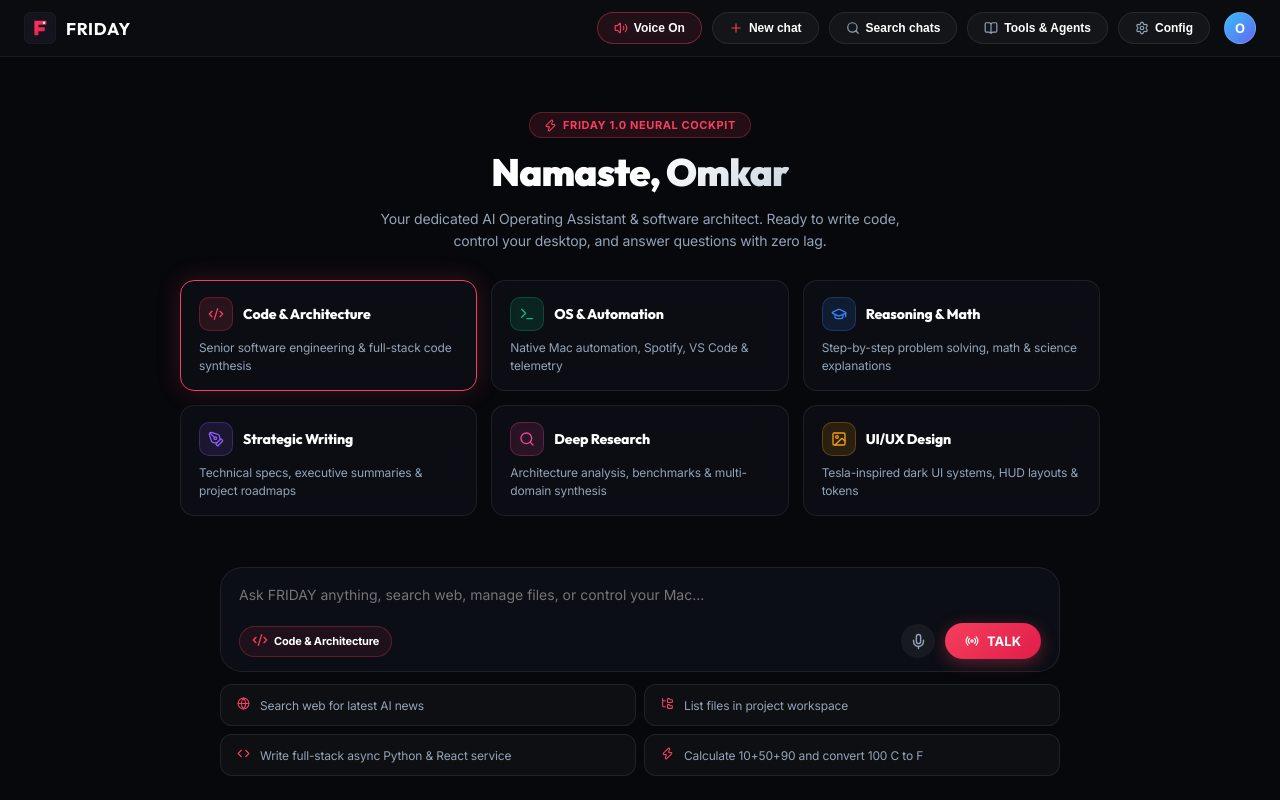
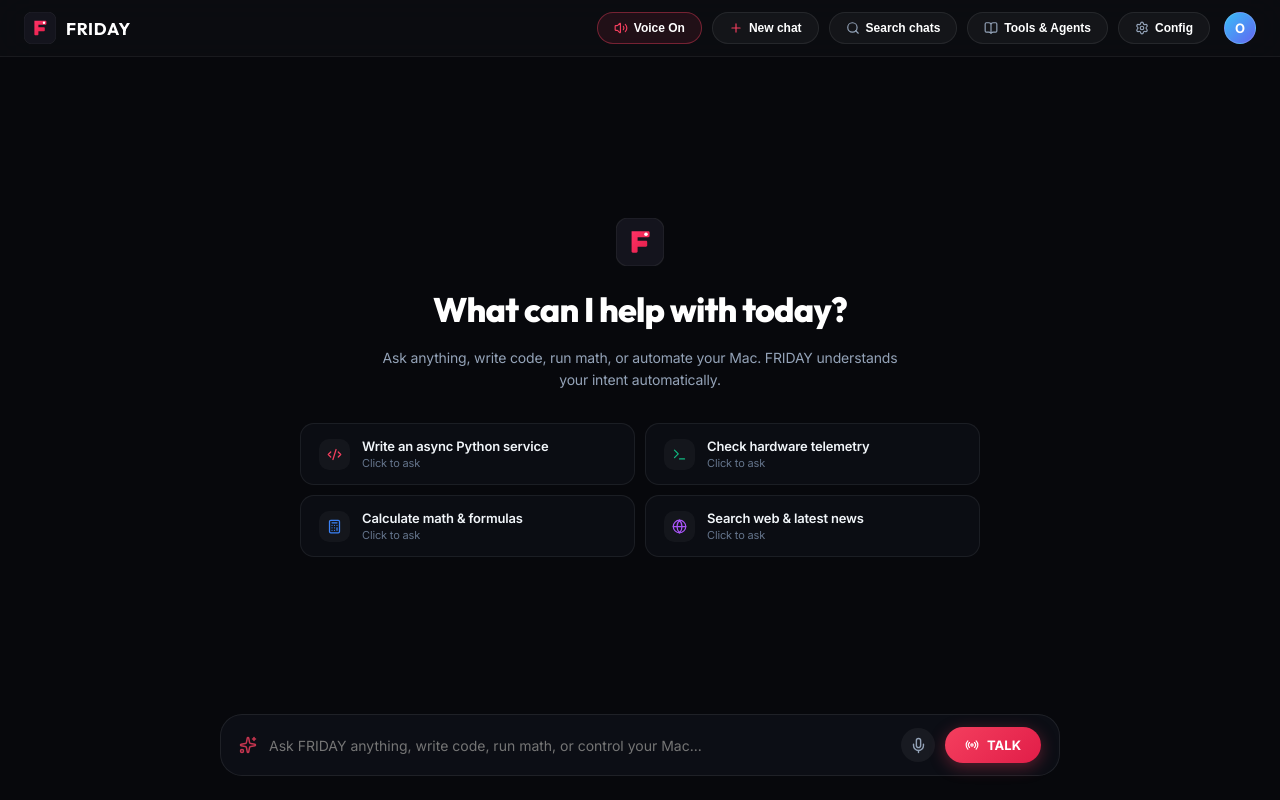
Before and after one commit to OK45batwal/FRIDAY, a React (Vite) app in the folder apps/desktop/: page / in a window 1280 px wide. Built offline with nearby package versions, Linux system fonts and the light colour scheme; no server answers.

Commit message:
feat(ui): remove manual mode cards, streamline universal ChatGPT/Gemini welcome hero

```diff
--- a/apps/desktop/src/components/chat/ChatPanel.tsx
+++ b/apps/desktop/src/components/chat/ChatPanel.tsx
@@ -5,17 +5,15 @@ import type { Message } from '../../types';
 
 interface ChatPanelProps {
   messages: Message[];
-  selectedAgent: string;
+  selectedAgent?: string;
   onSpeak: (text: string) => void;
-  onSelectAgent: (agentId: string) => void;
-  onTriggerPrompt: (prompt: string, agentId: string) => void;
+  onSelectAgent?: (agentId: string) => void;
+  onTriggerPrompt: (prompt: string, agentId?: string) => void;
 }
 
 export const ChatPanel: React.FC<ChatPanelProps> = ({
   messages,
-  selectedAgent,
   onSpeak,
-  onSelectAgent,
   onTriggerPrompt
 }) => {
   const bottomRef = useRef<HTMLDivElement | null>(null);
@@ -28,9 +26,7 @@ export const ChatPanel: React.FC<ChatPanelProps> = ({
     return (
       <div style={{ flex: 1, overflowY: 'auto', display: 'flex', alignItems: 'center', justifyContent: 'center', width: '100%' }}>
         <WelcomeHero
-          selectedAgent={selectedAgent}
-          onSelectAgent={onSelectAgent}
-          onTriggerPrompt={onTriggerPrompt}
+          onTriggerPrompt={(prompt) => onTriggerPrompt(prompt, 'general')}
         />
       </div>
     );
--- a/apps/desktop/src/components/chat/FloatingInputDock.tsx
+++ b/apps/desktop/src/components/chat/FloatingInputDock.tsx
@@ -1,28 +1,18 @@
 import React, { useState, useEffect, useRef } from 'react';
-import { Mic, MicOff, Send, Code, Zap, Radio, Globe, FolderTree } from 'lucide-react';
-import { AGENT_MODES } from '../home/WelcomeHero';
+import { Mic, MicOff, Send, Radio, Sparkles } from 'lucide-react';
 
 interface FloatingInputDockProps {
   isListening: boolean;
-  selectedAgent: string;
+  selectedAgent?: string;
   onToggleVoice: () => void;
   onSendMessage: (text: string, inputType: 'text' | 'voice', agentMode?: string) => void;
-  onSelectAgent: (agentId: string) => void;
+  onSelectAgent?: (agentId: string) => void;
 }
-
-const QUICK_PROMPTS = [
-  { id: 'search', label: 'Search web for latest AI news', icon: <Globe size={13} />, agent: 'general' },
-  { id: 'files', label: 'List files in project workspace', icon: <FolderTree size={13} />, agent: 'system' },
-  { id: 'code', label: 'Write full-stack async Python & React service', icon: <Code size={13} />, agent: 'programming' },
-  { id: 'math', label: 'Calculate 10+50+90 and convert 100 C to F', icon: <Zap size={13} />, agent: 'education' }
-];
 
 export const FloatingInputDock: React.FC<FloatingInputDockProps> = ({
   isListening,
-  selectedAgent,
   onToggleVoice,
-  onSendMessage,
-  onSelectAgent
+  onSendMessage
 }) => {
   const [text, setText] = useState('');
   const [isRecording, setIsRecording] = useState(false);
@@ -57,19 +47,17 @@ export const FloatingInputDock: React.FC<FloatingInputDockProps> = ({
       recognition.onend = () => {
         setIsRecording(false);
         if (text.trim()) {
-          // Auto-submit voice transcription
-          onSendMessage(text.trim(), 'voice', selectedAgent);
+          onSendMessage(text.trim(), 'voice', 'general');
           setText('');
         }
       };
 
       recognitionRef.current = recognition;
     }
-  }, [selectedAgent, text, onSendMessage]);
+  }, [text, onSendMessage]);
 
   const handleToggleMic = () => {
     if (!recognitionRef.current) {
-      // Fallback to parent voice toggle if SpeechRecognition unsupported
       onToggleVoice();
       return;
     }
@@ -90,73 +78,43 @@ export const FloatingInputDock: React.FC<FloatingInputDockProps> = ({
   const handleSubmit = (e: React.FormEvent) => {
     e.preventDefault();
     if (!text.trim()) return;
-    onSendMessage(text.trim(), 'text', selectedAgent);
+    onSendMessage(text.trim(), 'text', 'general');
     setText('');
   };
 
-  const activeAgent = AGENT_MODES.find(a => a.id === selectedAgent) || AGENT_MODES[0];
-
   return (
-    <div style={{ display: 'flex', flexDirection: 'column', gap: '12px', width: '100%', maxWidth: '840px', margin: '0 auto' }}>
-
-      {/* Tesla Floating Cyber Command Dock */}
+    <div style={{ display: 'flex', flexDirection: 'column', gap: '8px', width: '100%', maxWidth: '840px', margin: '0 auto' }}>
+      {/* Universal Floating Cyber Command Dock */}
       <div
         className="input-dock"
         style={{
           border: isRecording || isListening ? '1px solid #f43f5e' : '1px solid rgba(255, 255, 255, 0.08)',
-          boxShadow: isRecording ? '0 0 25px rgba(244, 63, 94, 0.25)' : 'none'
+          boxShadow: isRecording ? '0 0 25px rgba(244, 63, 94, 0.25)' : 'none',
+          padding: '12px 18px'
         }}
       >
-        <form onSubmit={handleSubmit} style={{ display: 'flex', flexDirection: 'column', gap: '10px' }}>
+        <form onSubmit={handleSubmit} style={{ display: 'flex', alignItems: 'center', gap: '12px', width: '100%' }}>
+          {/* Neural AI Icon */}
+          <div style={{ color: '#f43f5e', display: 'flex', alignItems: 'center', opacity: 0.8 }}>
+            <Sparkles size={18} />
+          </div>
+
           {/* Main Input Text Area */}
           <input
             type="text"
             value={text}
             onChange={(e) => setText(e.target.value)}
-            placeholder={isRecording ? "Listening to your voice... Speak now..." : "Ask FRIDAY anything, search web, manage files, or control your Mac..."}
+            placeholder={isRecording ? "Listening to your voice... Speak now..." : "Ask FRIDAY anything, write code, run math, or control your Mac..."}
             style={{
-              width: '100%',
+              flex: 1,
               background: 'transparent',
               border: 'none',
               color: isRecording ? '#fb7185' : '#ffffff',
               fontSize: '14px',
               outline: 'none',
-              padding: '6px 0',
               fontFamily: 'inherit'
             }}
           />
-
-          {/* Action Controls Row */}
-          <div style={{ display: 'flex', justifyContent: 'space-between', alignItems: 'center', paddingTop: '4px' }}>
-            {/* Left Controls */}
-            <div style={{ display: 'flex', alignItems: 'center', gap: '8px' }}>
-              {/* Mode Selector Pill */}
-              <div
-                style={{
-                  display: 'flex',
-                  alignItems: 'center',
-                  gap: '6px',
-                  background: `${activeAgent.color}15`,
-                  border: `1px solid ${activeAgent.color}45`,
-                  padding: '5px 12px',
-                  borderRadius: '9999px',
-                  fontSize: '11px',
-                  fontWeight: 700,
-                  color: '#ffffff',
-                  cursor: 'pointer',
-                  transition: 'all 0.2s ease'
-                }}
-                onClick={() => {
-                  const currentIndex = AGENT_MODES.findIndex(a => a.id === selectedAgent);
-                  const nextIndex = (currentIndex + 1) % AGENT_MODES.length;
-                  onSelectAgent(AGENT_MODES[nextIndex].id);
-                }}
-                title="Click to cycle active AI mode"
-              >
-                <span style={{ color: activeAgent.color }}>{activeAgent.icon}</span>
-                <span>{activeAgent.title}</span>
-              </div>
-            </div>
 
           {/* Right Controls: Real-Time STT Voice & Send */}
           <div style={{ display: 'flex', alignItems: 'center', gap: '10px' }}>
@@ -217,34 +175,7 @@ export const FloatingInputDock: React.FC<FloatingInputDockProps> = ({
               </button>
             )}
           </div>
-          </div>
         </form>
-      </div>
-
-      {/* Quick Suggestion Chips */}
-      <div
-        style={{
-          display: 'grid',
-          gridTemplateColumns: 'repeat(2, 1fr)',
-          gap: '8px',
-          width: '100%'
-        }}
-      >
-        {QUICK_PROMPTS.map((prompt) => (
-          <div
-            key={prompt.id}
-            onClick={() => {
-              onSelectAgent(prompt.agent);
-              onSendMessage(prompt.label, 'text', prompt.agent);
-            }}
-            className="prompt-card"
-          >
-            <span style={{ color: '#f43f5e' }}>{prompt.icon}</span>
-            <span style={{ overflow: 'hidden', textOverflow: 'ellipsis', whiteSpace: 'nowrap', fontSize: '12px' }}>
-              {prompt.label}
-            </span>
-          </div>
-        ))}
       </div>
     </div>
   );
--- a/apps/desktop/src/components/home/WelcomeHero.tsx
+++ b/apps/desktop/src/components/home/WelcomeHero.tsx
@@ -1,148 +1,119 @@
 import React from 'react';
-import { PenTool, Code2, GraduationCap, Image, Search, Terminal, Zap } from 'lucide-react';
+import { Terminal, Globe, Code2, Calculator } from 'lucide-react';
+import { FridayLogo } from '../common/FridayLogo';
 
-export interface AgentCardItem {
-  id: string;
-  title: string;
-  subtitle: string;
-  icon: React.ReactNode;
-  color: string;
-  defaultPrompt: string;
+interface WelcomeHeroProps {
+  onTriggerPrompt: (prompt: string) => void;
 }
 
-interface WelcomeHeroProps {
-  selectedAgent: string;
-  onSelectAgent: (agentId: string) => void;
-  onTriggerPrompt: (prompt: string, agentId: string) => void;
-}
-
-export const AGENT_MODES: AgentCardItem[] = [
+const INSPIRATION_PROMPTS = [
   {
-    id: 'programming',
-    title: 'Code & Architecture',
-    subtitle: 'Senior software engineering & full-stack code synthesis',
-    icon: <Code2 size={16} />,
-    color: '#f43f5e',
-    defaultPrompt: 'Write a full-stack Python & TypeScript solution for real-time streaming.'
+    icon: <Code2 size={15} color="#f43f5e" />,
+    label: "Write an async Python service",
+    prompt: "Write a high-performance asynchronous Python service with FastAPI and type annotations."
   },
   {
-    id: 'system',
-    title: 'OS & Automation',
-    subtitle: 'Native Mac automation, Spotify, VS Code & telemetry',
-    icon: <Terminal size={16} />,
-    color: '#10b981',
-    defaultPrompt: 'Open Spotify and show my computer diagnostic telemetry.'
+    icon: <Terminal size={15} color="#10b981" />,
+    label: "Check hardware telemetry",
+    prompt: "Show real-time CPU utilization, RAM usage, and battery telemetry."
   },
   {
-    id: 'education',
-    title: 'Reasoning & Math',
-    subtitle: 'Step-by-step problem solving, math & science explanations',
-    icon: <GraduationCap size={16} />,
-    color: '#3b82f6',
-    defaultPrompt: 'Explain how vector embeddings and local LLM quantization work in simple terms.'
+    icon: <Calculator size={15} color="#3b82f6" />,
+    label: "Calculate math & formulas",
+    prompt: "Calculate 10+50+90 and convert 100 C to F"
   },
   {
-    id: 'writing',
-    title: 'Strategic Writing',
-    subtitle: 'Technical specs, executive summaries & project roadmaps',
-    icon: <PenTool size={16} />,
-    color: '#8b5cf6',
-    defaultPrompt: 'Help me draft a compelling project specification document.'
-  },
-  {
-    id: 'research',
-    title: 'Deep Research',
-    subtitle: 'Architecture analysis, benchmarks & multi-domain synthesis',
-    icon: <Search size={16} />,
-    color: '#ec4899',
-    defaultPrompt: 'Conduct deep technical research on state-of-the-art AI assistant architectures.'
-  },
-  {
-    id: 'vision',
-    title: 'UI/UX Design',
-    subtitle: 'Tesla-inspired dark UI systems, HUD layouts & tokens',
-    icon: <Image size={16} />,
-    color: '#f59e0b',
-    defaultPrompt: 'Analyze modern dark UI design systems and generate layout specs.'
+    icon: <Globe size={15} color="#a855f7" />,
+    label: "Search web & latest news",
+    prompt: "Search web for the latest artificial intelligence breakthroughs"
   }
 ];
 
-export const WelcomeHero: React.FC<WelcomeHeroProps> = ({
-  selectedAgent,
-  onSelectAgent,
-  onTriggerPrompt
-}) => {
+export const WelcomeHero: React.FC<WelcomeHeroProps> = ({ onTriggerPrompt }) => {
   return (
-    <div style={{ display: 'flex', flexDirection: 'column', alignItems: 'center', justifyContent: 'center', padding: '36px 20px', gap: '28px', textAlign: 'center', width: '100%', maxWidth: '960px', margin: '0 auto' }}>
-
-      {/* Tesla Cockpit Header */}
-      <div style={{ display: 'flex', flexDirection: 'column', alignItems: 'center', gap: '12px' }}>
-        <div style={{ display: 'inline-flex', alignItems: 'center', gap: '6px', background: 'rgba(244, 63, 94, 0.12)', border: '1px solid rgba(244, 63, 94, 0.3)', padding: '5px 14px', borderRadius: '9999px', fontSize: '11px', fontWeight: 700, color: '#f43f5e', letterSpacing: '0.6px' }}>
-          <Zap size={13} />
-          <span>FRIDAY 1.0 NEURAL COCKPIT</span>
+    <div
+      style={{
+        display: 'flex',
+        flexDirection: 'column',
+        alignItems: 'center',
+        justifyContent: 'center',
+        padding: '40px 20px',
+        gap: '32px',
+        textAlign: 'center',
+        width: '100%',
+        maxWidth: '780px',
+        margin: '0 auto'
+      }}
+    >
+      {/* Friday Center Logo & Header */}
+      <div style={{ display: 'flex', flexDirection: 'column', alignItems: 'center', gap: '16px' }}>
+        <div style={{ marginBottom: '4px' }}>
+          <FridayLogo size={48} showText={false} />
         </div>
 
-        <h1 style={{ fontFamily: 'var(--font-display)', fontSize: '38px', fontWeight: 900, color: '#ffffff', letterSpacing: '-0.8px', lineHeight: '1.2' }}>
-          Namaste, <span style={{ background: 'linear-gradient(135deg, #ffffff 0%, #cbd5e1 100%)', WebkitBackgroundClip: 'text', WebkitTextFillColor: 'transparent' }}>Omkar</span>
+        <h1
+          style={{
+            fontFamily: 'var(--font-display)',
+            fontSize: '34px',
+            fontWeight: 800,
+            color: '#ffffff',
+            letterSpacing: '-0.8px',
+            lineHeight: '1.2'
+          }}
+        >
+          What can I help with today?
         </h1>
-        <p style={{ fontSize: '14px', color: '#94a3b8', maxWidth: '540px', lineHeight: '1.6' }}>
-          Your dedicated AI Operating Assistant & software architect. Ready to write code, control your desktop, and answer questions with zero lag.
+        <p style={{ fontSize: '14px', color: '#94a3b8', maxWidth: '520px', lineHeight: '1.6' }}>
+          Ask anything, write code, run math, or automate your Mac. FRIDAY understands your intent automatically.
         </p>
       </div>
 
-      {/* 6 Specialized Tesla HUD Agent Cards Grid */}
+      {/* Clean Minimal Inspiration Chips (ChatGPT / Gemini Style) */}
       <div
-        className="hero-grid"
         style={{
           display: 'grid',
-          gridTemplateColumns: 'repeat(3, 1fr)',
-          gap: '14px',
-          width: '100%'
+          gridTemplateColumns: 'repeat(2, 1fr)',
+          gap: '10px',
+          width: '100%',
+          maxWidth: '680px'
         }}
       >
-        {AGENT_MODES.map((agent) => {
-          const isSelected = selectedAgent === agent.id;
-          return (
+        {INSPIRATION_PROMPTS.map((item, idx) => (
           <div
-              key={agent.id}
-              onClick={() => {
-                onSelectAgent(agent.id);
-                onTriggerPrompt(agent.defaultPrompt, agent.id);
-              }}
-              className={`modern-card ${isSelected ? 'active' : ''}`}
+            key={idx}
+            onClick={() => onTriggerPrompt(item.prompt)}
+            className="prompt-card"
             style={{
+              display: 'flex',
+              alignItems: 'center',
+              gap: '12px',
+              padding: '14px 18px',
+              background: 'rgba(14, 16, 23, 0.7)',
+              border: '1px solid rgba(255, 255, 255, 0.07)',
+              borderRadius: '14px',
+              cursor: 'pointer',
               textAlign: 'left',
-                background: 'rgba(14, 16, 23, 0.7)',
-                backdropFilter: 'blur(16px)',
-                WebkitBackdropFilter: 'blur(16px)',
-                border: isSelected ? '1px solid #f43f5e' : '1px solid rgba(255, 255, 255, 0.08)'
+              transition: 'all 0.2s cubic-bezier(0.16, 1, 0.3, 1)'
             }}
           >
-              <div style={{ display: 'flex', alignItems: 'center', gap: '10px' }}>
             <div
               style={{
-                    padding: '8px',
-                    borderRadius: '10px',
-                    background: `${agent.color}22`,
-                    color: agent.color,
                 display: 'flex',
                 alignItems: 'center',
                 justifyContent: 'center',
-                    border: `1px solid ${agent.color}44`
+                padding: '8px',
+                borderRadius: '10px',
+                background: 'rgba(255, 255, 255, 0.04)'
               }}
             >
-                  {agent.icon}
+              {item.icon}
             </div>
-                <span style={{ fontSize: '14px', fontWeight: 800, color: '#ffffff', fontFamily: 'var(--font-display)' }}>
-                  {agent.title}
-                </span>
+            <div style={{ display: 'flex', flexDirection: 'column', gap: '2px' }}>
+              <span style={{ fontSize: '13px', fontWeight: 600, color: '#f1f5f9' }}>{item.label}</span>
+              <span style={{ fontSize: '11px', color: '#64748b' }}>Click to ask</span>
             </div>
-              <span style={{ fontSize: '12px', color: '#94a3b8', lineHeight: '1.45' }}>
-                {agent.subtitle}
-              </span>
           </div>
-          );
-        })}
+        ))}
       </div>
     </div>
   );
```
Lines whose indentation alone changed are shown as unchanged.
